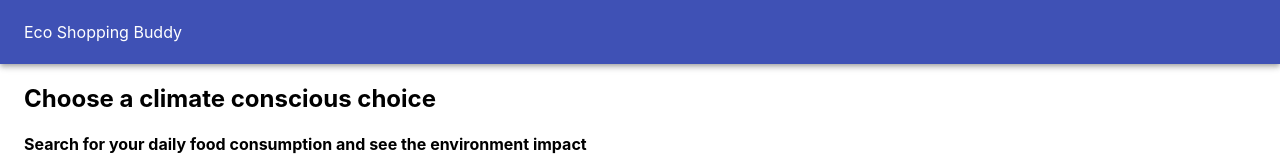
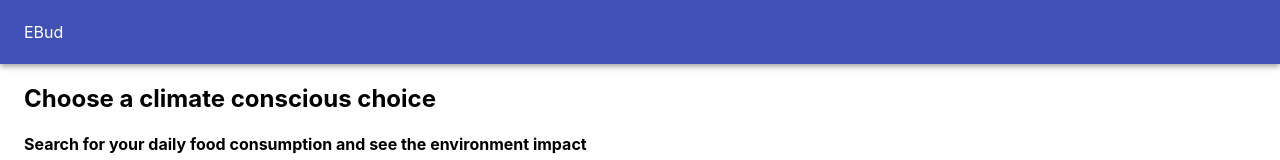
Before and after one commit to shehacks2019sydteam9/shehacks2019syd-team9-app, a React (Create React App) app: page / in a window 1280 px wide. Shown: the top 160 px of the page. Built offline with nearby package versions, Linux system fonts and the light colour scheme.

Commit message:
Change name.

```diff
--- a/src/components/NavBar.js
+++ b/src/components/NavBar.js
@@ -9,7 +9,7 @@ const NavBar = () => {
             <AppBar position="static">
                 <Toolbar>
                     <Typography variant="title" color="inherit">
-                        Eco Shopping Buddy
+                       EBud
                     </Typography>
                 </Toolbar>
             </AppBar>
```
